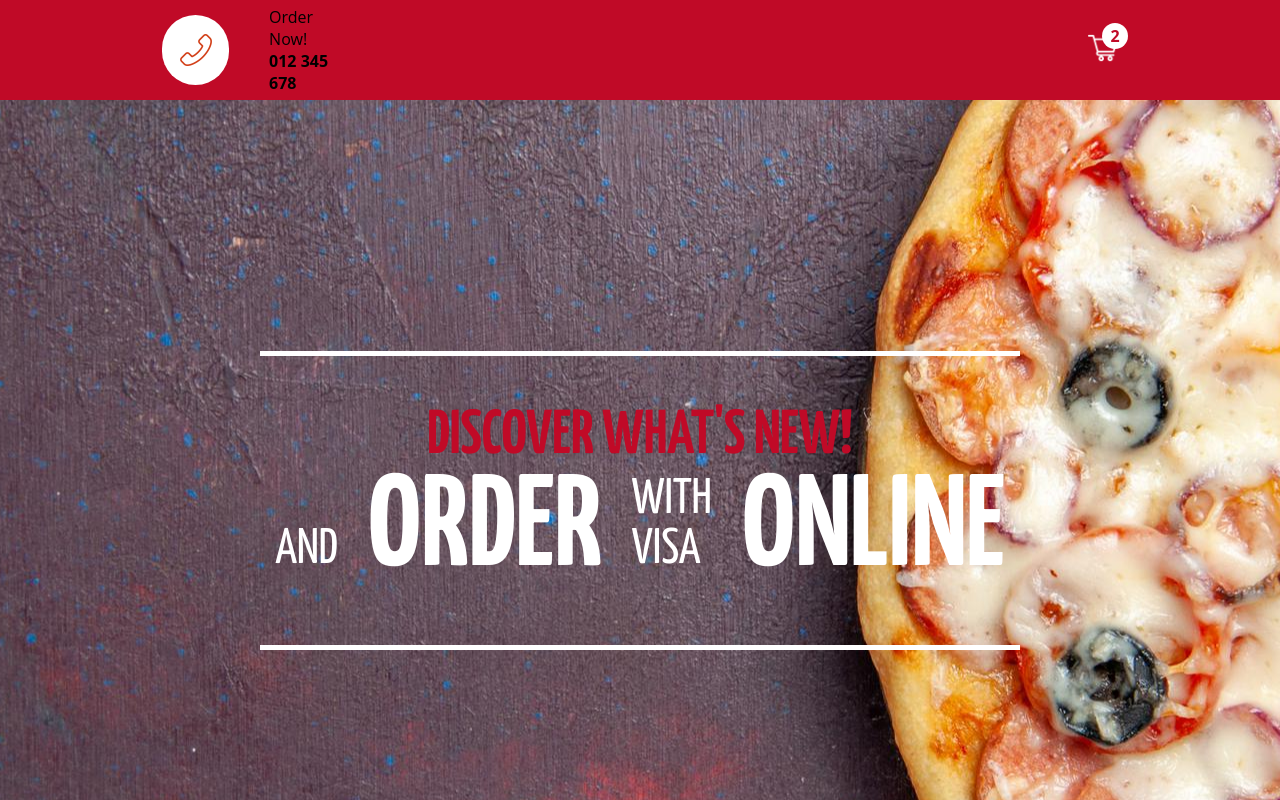
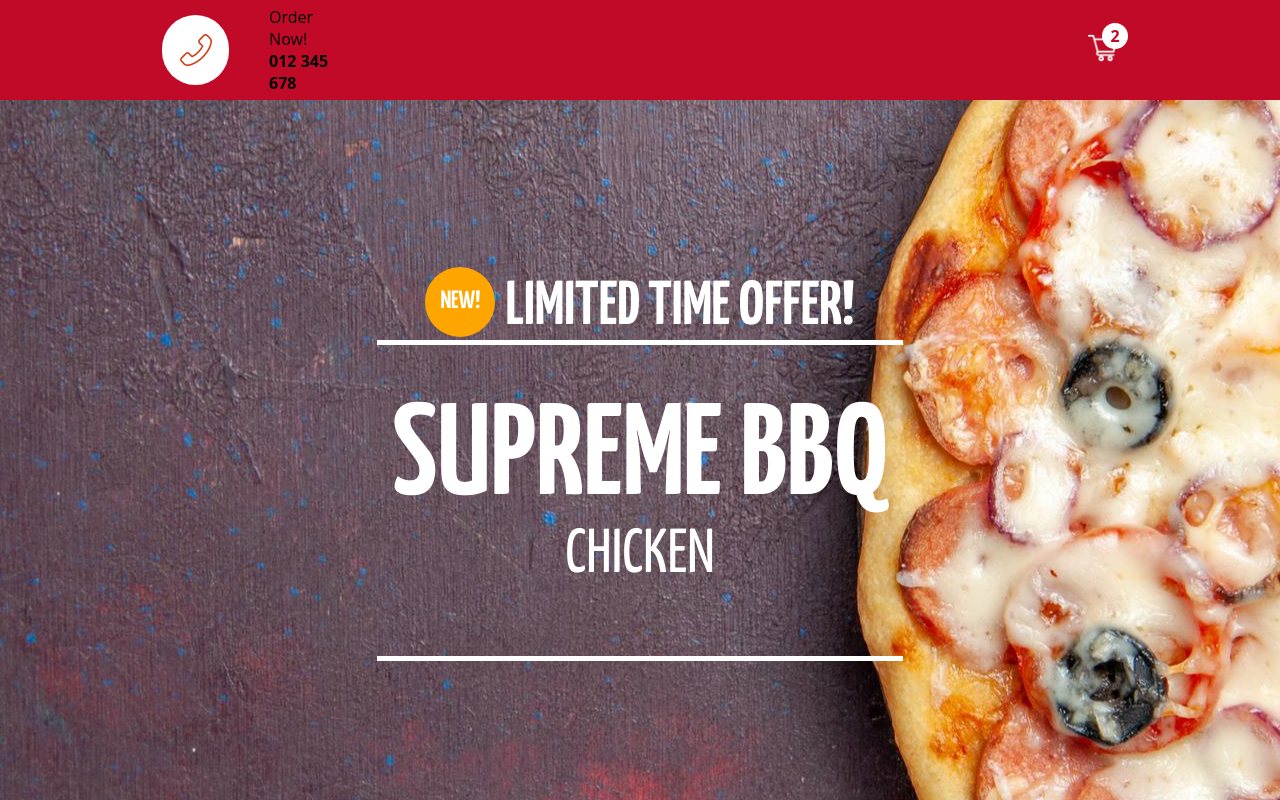
Before and after one commit to JeshuwaBradley/pazzarie, a React (Create React App) app: page / in a window 1280 px wide. Shown: the top 800 px of the page. Built offline with nearby package versions, Linux system fonts and the light colour scheme.

Commit message:
added more ui effects

```diff
--- a/public/styles.css
+++ b/public/styles.css
@@ -68,6 +68,7 @@ body {
 .navbar-text {
 	margin-left: 20px;
 	color: #000;
+	text-decoration: none;
 }
 
 .navbar-text:first-child {
@@ -170,10 +171,62 @@ body {
 	padding-bottom: 50px;
 	border-top: 5px solid #fff;
 	border-bottom: 5px solid #fff;
+	position: relative;
+}
+
+.hero-text .special-tag {
+	position: absolute;
+	padding: 10px;
+	display: flex;
+	align-items: center;
+	justify-content: center;
+}
+
+.new-tag {
+	width: 70px;
+	height: 70px;
+	background-color: orange;
+	border-radius: 50%;
+	display: flex;
+	align-items: center;
+	justify-content: center;
+	margin-bottom: 10px;
+	margin-right: 10px;
+}
+
+.new-tag h2 {
+	color: #fff;
+	font-size: 25px !important;
+}
+
+.hero-text .special-tag-clr {
+	background-color: teal;
+	width: 200px;
+	top: -20%;
+	margin-left: auto;
+	margin-right: auto;
+	left: 0;
+	right: 0;
+	flex-direction: column;
+}
+
+.hero-text .special-tag-trns {
+	background-color: transparent;
+	width: auto;
+	top: -28%;
+	margin-left: auto;
+	margin-right: auto;
+	left: 0;
+	right: 0;
+	flex-direction: row;
+}
+
+.special-tag h3 {
+	font-size: 30px;
+	color: #fff;
 }
 
 .hero-text h2 {
-	color: #c00a27;
 	font-size: 62px;
 	font-weight: 600;
 	line-height: 60px;
@@ -181,25 +234,54 @@ body {
 	text-align: center;
 }
 
-.hero-text .second-text {
+.hero-text .second-h2 {
+	color: #c00a27;
+}
+
+.hero-text .third-h2 {
+	color: #fff;
+}
+
+.hero-text .text {
 	width: 100%;
 	display: flex;
-	flex-direction: row;
-	align-items: flex-end;
 	justify-content: space-evenly;
 	color: #fff;
 	text-transform: uppercase;
 }
 
-.second-text .small-text {
-	font-size: 50px;
-	font-weight: 400;
+.hero-text .second-text {
+	flex-direction: row;
+	align-items: flex-end;
+}
+
+.hero-text .third-text {
+	flex-direction: column;
+	align-items: center;
+}
+
+.hero-text .fourth-text {
+	flex-direction: column;
+	align-items: center;
+}
+
+.small-text {
 	padding-bottom: 20px;
 	padding-right: 15px;
 	padding-left: 15px;
 }
 
-.second-text .large-text {
+.small-text-1 {
+	font-size: 50px;
+	font-weight: 400;
+}
+
+.small-text-2 {
+	font-size: 62px;
+	font-weight: 400;
+}
+
+.large-text {
 	font-size: 130px;
 	font-weight: 700;
 	padding-right: 15px;
@@ -327,15 +409,23 @@ body {
 	display: flex;
 	align-items: center;
 	justify-content: center;
+	flex-direction: column;
 	padding-top: 30px;
 	padding-bottom: 30px;
+	margin-bottom: 20px;
 }
 
 .productList-title {
-	font-size: 60px;
+	font-size: 50px;
 	margin-top: 30px;
-	margin-bottom: 30px;
+	margin-bottom: 10px;
+	font-weight: 600;
 	color: #ca0808;
+}
+
+.productList-hr {
+	border-bottom: 2px solid #b1b1b1;
+	width: 75%;
 }
 
 /* Product page  */
--- a/src/components/card.jsx
+++ b/src/components/card.jsx
@@ -1,4 +1,5 @@
 import React from "react";
+import { Link } from "react-router-dom";
 
 const Card = () => {
 	return (
@@ -24,7 +25,7 @@ const Card = () => {
 					Lorem ipsum dolor sit amet consectetur aduofsfs elit.
 				</p>
 				<span className="card-price">$19.9</span>
-				<a href="/" className="card-link">
+				<a href="/product" className="card-link">
 					Select Options
 				</a>
 			</div>
--- a/src/components/hero.jsx
+++ b/src/components/hero.jsx
@@ -27,15 +27,41 @@ const Hero = () => {
 			<div className="hero-wrapper">
 				{/* {images.map((image, i) => ( */}
 				<div className="hero-imageContainer">
-					<div className="hero-text">
-						<h2>Discover what's new!</h2>
-						<div className="second-text">
-							<div className="small-text">and</div>
+					<div className="hero-text" style={{ display: "none" }}>
+						<h2 className="second-h2">Discover what's new!</h2>
+						<div className="text second-text">
+							<div className="small-text small-text-1">and</div>
 							<div className="large-text">order</div>
-							<div className="small-text">
+							<div className="small-text small-text-1">
 								with <br /> visa
 							</div>
 							<div className="large-text">online</div>
+						</div>
+					</div>
+					<div className="hero-text" style={{ display: "none" }}>
+						<div className="special-tag special-tag-clr">
+							<h2 className="third-h2">$ 12.99</h2>
+							<h3>only</h3>
+						</div>
+						<div className="text third-text">
+							<div className="large-text">original italy</div>
+							<div className="small-text small-text-2">
+								pizza lovers set
+							</div>
+						</div>
+					</div>
+					<div className="hero-text" style={{ display: "block" }}>
+						<div className="special-tag special-tag-trns">
+							<div className="new-tag">
+								<h2>new!</h2>
+							</div>
+							<h2 className="third-h2">limited time offer!</h2>
+						</div>
+						<div className="text fourth-text">
+							<div className="large-text">supreme bbq</div>
+							<div className="small-text small-text-2">
+								chicken
+							</div>
 						</div>
 					</div>
 				</div>
--- a/src/components/navbar.jsx
+++ b/src/components/navbar.jsx
@@ -1,4 +1,5 @@
 import React from "react";
+import { Link } from "react-router-dom";
 
 const Navbar = () => {
 	return (
@@ -14,10 +15,10 @@ const Navbar = () => {
 								height="32"
 							/>
 						</div>
-						<div className="navbar-text">
+						<a href="tel:012345678" className="navbar-text">
 							<div className="navbar-text">Order Now!</div>
 							<div className="navbar-text">012 345 678</div>
-						</div>
+						</a>
 					</div>
 					<div className="item">
 						<ul className="list">
@@ -36,6 +37,7 @@ const Navbar = () => {
 						</ul>
 					</div>
 					<div className="item">
+						<Link to="/cart">
 							<div className="cart">
 								<img
 									src="/img/cart.png"
@@ -45,6 +47,7 @@ const Navbar = () => {
 								/>
 								<div className="count">2</div>
 							</div>
+						</Link>
 					</div>
 				</div>
 			</div>
--- a/src/pages/home.jsx
+++ b/src/pages/home.jsx
@@ -12,6 +12,7 @@ const Home = () => {
 			<div className="productList">
 				<div className="productList-title-container">
 					<h2 className="productList-title">Our Menu</h2>
+					<hr className="productList-hr" />
 				</div>
 				<div className="productList-container">
 					<div className="productList-wrapper">
```
Lines whose indentation alone changed are shown as unchanged.
